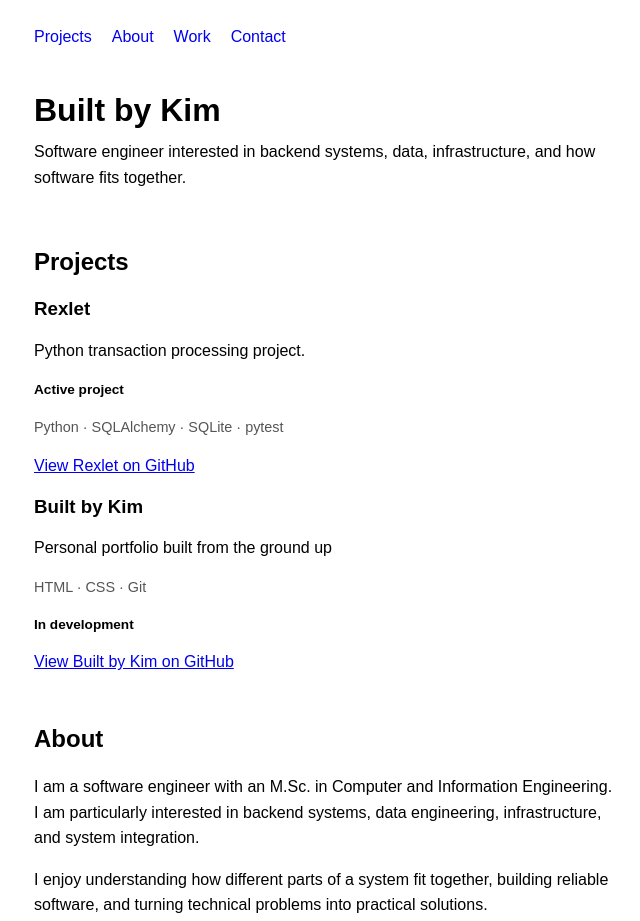
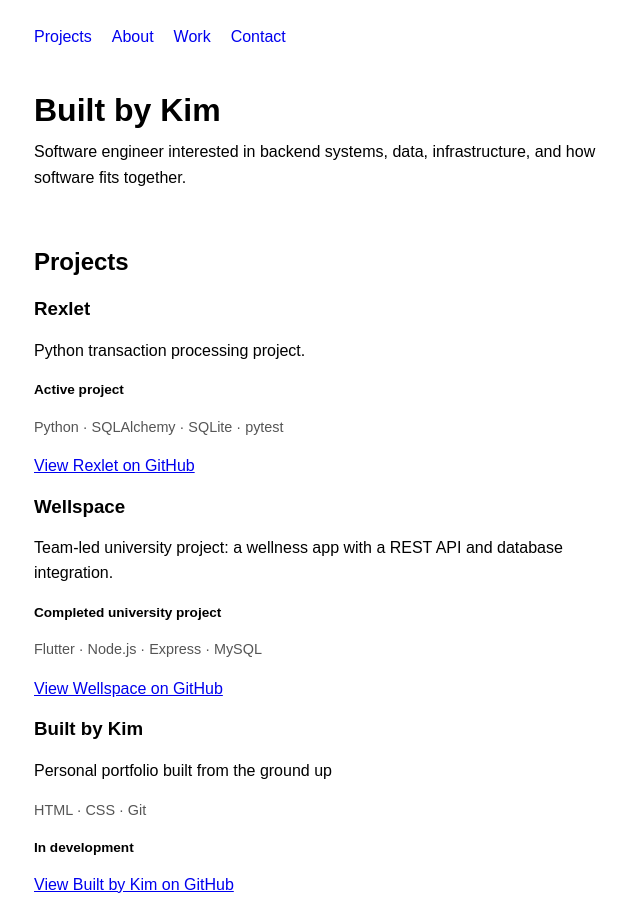
Before and after one commit to kimw8833/built-by-kim, a plain HTML site: page index.html in a window 1280 px wide. Shown: the top 921 px of the page, without its empty margins (206-846 px from the left). Drawn offline with Linux system fonts and the light colour scheme.

Commit message:
feat: showcase Wellspace full-stack project

```diff
--- a/index.html
+++ b/index.html
@@ -44,6 +44,14 @@
                     <p class="project-status">Active project</p>
                     <p class="project-tech">Python · SQLAlchemy · SQLite · pytest</p>
                     <a href="https://github.com/kimw8833/rexlet">View Rexlet on GitHub</a>
+                </article>
+
+                <article class="project-card">
+                    <h3>Wellspace</h3>
+                    <p>Team-led university project: a wellness app with a REST API and database integration.</p>
+                    <p class="project-status">Completed university project</p>
+                    <p class="project-tech">Flutter · Node.js · Express · MySQL</p>
+                    <a href="https://github.com/kimw8833/wellspace-project">View Wellspace on GitHub</a>
                 </article>
 
                 <article class="project-card">
```
